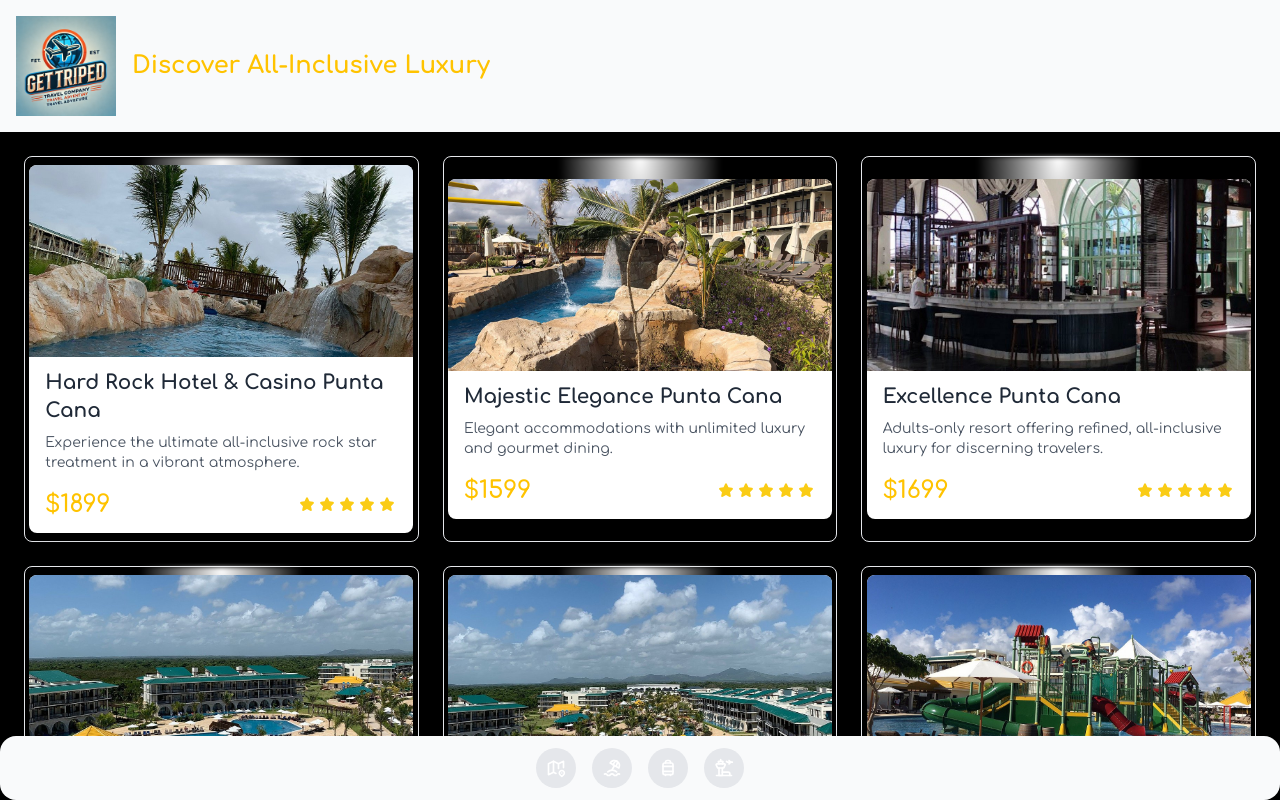
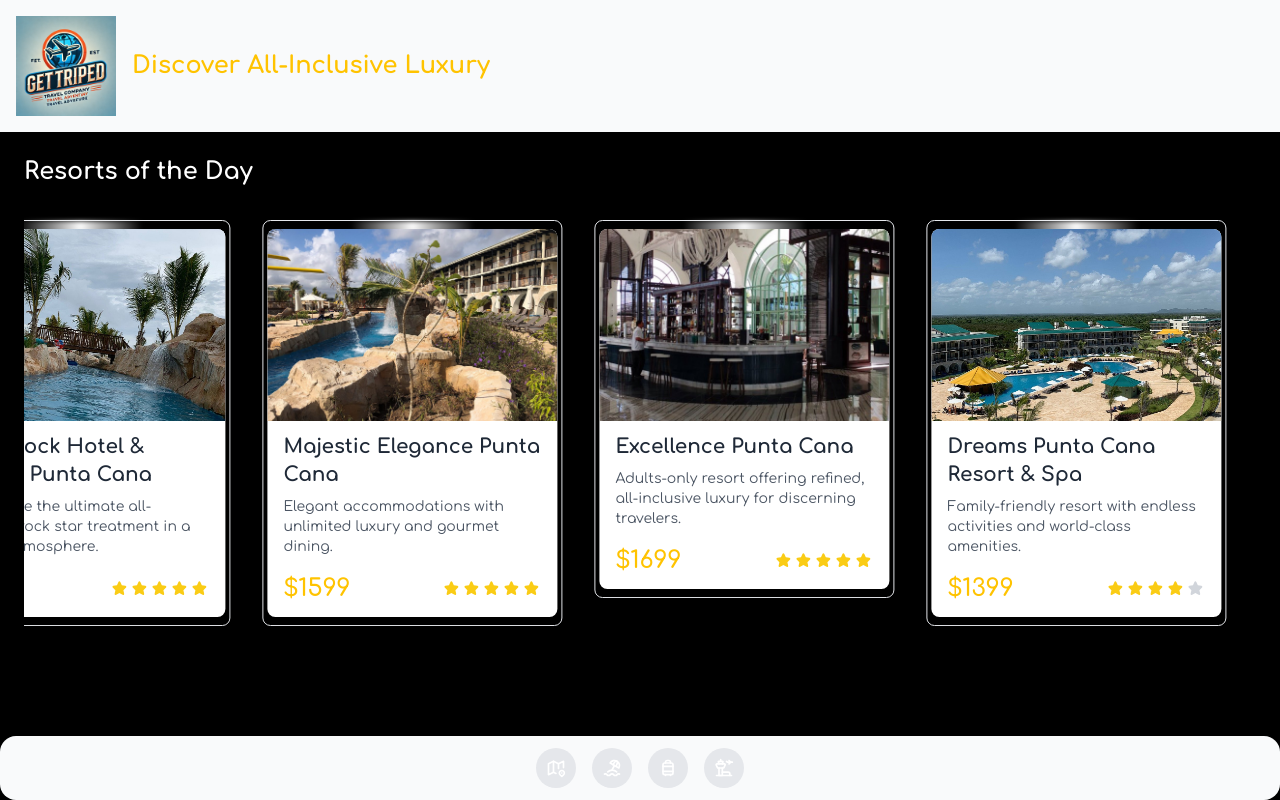
Before and after one commit to LegendairyDude/get-triped, a Next.js app: page / in a window 1280 px wide. Shown: the top 800 px of the page. Built offline with nearby package versions, Linux system fonts and the light colour scheme.

Commit message:
built resort carousel to showcase resorts as desired. neeeds refinement on the infintie loop

```diff
--- a/src/app/page.tsx
+++ b/src/app/page.tsx
@@ -2,11 +2,10 @@
 "use client";
 
 import { Header } from "@/components/Header";
-import { TravelPackageCard } from "@/components/TravelPackageCard";
-import { HoverBorderGradient } from "@/components/hover-border-gradient";
 import { FloatingDock } from "@/components/floating-dock";
 import { Footer } from "@/components/Footer";
-import { resorts } from "@/data/resorts"; // Your 12 resort objects
+import { ResortCarousel } from "@/components/ResortCarousel";
+import { resorts } from "@/data/resorts"; // Your array of resort objects
 import {
   IconMap2,
   IconBeach,
@@ -48,14 +47,11 @@
       {/* Header */}
       <Header />
 
-      {/* Main Content: Grid of Resort Cards */}
-      <main className="flex-1 container mx-auto p-6 grid grid-cols-1 sm:grid-cols-2 md:grid-cols-3 gap-6">
-        {resorts.map((resort, index) => (
-          <HoverBorderGradient key={index} duration={1} containerClassName="w-full">
-            <TravelPackageCard packageData={resort} />
-          </HoverBorderGradient>
-        ))}
-      </main>
+      {/* "Resorts of the Day" Carousel */}
+      <section className="container mx-auto p-6">
+        <h2 className="text-2xl font-bold mb-4">Resorts of the Day</h2>
+        <ResortCarousel resorts={resorts.slice(0, 5)} />
+      </section>
 
       {/* Floating Dock Navbar (fixed at bottom) */}
       <FloatingDock
--- a/src/components/hover-border-gradient.jsx
+++ b/src/components/HoverBorderGradient.jsx
@@ -7,22 +7,22 @@
   children,
   containerClassName,
   className,
-  as: Tag = "div",
+  as: Tag = motion.div, // default to a motion div so we can use whileHover
   duration = 1,
   clockwise = true,
   ...props
 }) {
   const [hovered, setHovered] = useState(false);
-  // Use a static direction for the border effect
+  // Using a static direction for a static border when not hovered
   const direction = "TOP";
 
   const movingMap = {
-    TOP: "radial-gradient(20.7% 50% at 50% 0%, hsl(0, 0%, 100%) 0%, rgba(255, 255, 255, 0) 100%)",
-    LEFT: "radial-gradient(16.6% 43.1% at 0% 50%, hsl(0, 0%, 100%) 0%, rgba(255, 255, 255, 0) 100%)",
+    TOP: "radial-gradient(20.7% 50% at 50% 0%, hsl(0, 0%, 100%) 0%, rgba(255,255,255,0) 100%)",
+    LEFT: "radial-gradient(16.6% 43.1% at 0% 50%, hsl(0, 0%, 100%) 0%, rgba(255,255,255,0) 100%)",
     BOTTOM:
-      "radial-gradient(20.7% 50% at 50% 100%, hsl(0, 0%, 100%) 0%, rgba(255, 255, 255, 0) 100%)",
+      "radial-gradient(20.7% 50% at 50% 100%, hsl(0,0%,100%) 0%, rgba(255,255,255,0) 100%)",
     RIGHT:
-      "radial-gradient(16.2% 41.2% at 100% 50%, hsl(0, 0%, 100%) 0%, rgba(255, 255, 255, 0) 100%)",
+      "radial-gradient(16.2% 41.2% at 100% 50%, hsl(0,0%,100%) 0%, rgba(255,255,255,0) 100%)",
   };
 
   // Pink highlight gradient for hover
@@ -33,14 +33,14 @@
     <Tag
       onMouseEnter={() => setHovered(true)}
       onMouseLeave={() => setHovered(false)}
+      whileHover={{ scale: 1.05 }} // expand effect on hover
       className={cn(
-        // Use reduced horizontal padding: py-2 for vertical, px-1 for horizontal.
-        "relative flex rounded-lg border bg-transparent transition duration-500 items-center justify-center py-2 px-1 w-fit",
+        // Use fixed padding so the border gap is consistent
+        "relative flex rounded-lg border bg-transparent transition duration-500 items-center justify-center py-[8px] px-[4px] w-fit",
         containerClassName
       )}
       {...props}
     >
-      {/* Render children normally */}
       <div className={cn("z-10", className)}>{children}</div>
       <motion.div
         className="absolute inset-0 z-0 rounded-[inherit] overflow-hidden"
@@ -57,7 +57,6 @@
         }}
         transition={{ ease: "linear", duration: duration }}
       />
-      {/* Adjust inner overlay inset to be tighter on the sides */}
       <div className="absolute inset-y-[2px] inset-x-[1px] z-10 pointer-events-none rounded-[inherit]" />
     </Tag>
   );
--- /dev/null
+++ b/src/components/ResortCarousel.jsx
@@ -0,0 +1,66 @@
+"use client";
+import React, { useRef, useEffect, useState } from "react";
+import { motion, useMotionValue, useAnimationFrame } from "framer-motion";
+import { TravelPackageCard } from "@/components/TravelPackageCard";
+import { HoverBorderGradient } from "@/components/HoverBorderGradient";
+
+export function ResortCarousel({ resorts, speed = 20 }) {
+  // Duplicate the items so one complete set follows the other.
+  const carouselItems = [...resorts, ...resorts];
+  const containerRef = useRef(null);
+  const x = useMotionValue(0);
+  const [setWidth, setSetWidth] = useState(0);
+  const [isPaused, setIsPaused] = useState(false);
+
+  // This ref holds the current scroll speed (in pixels per second)
+  const currentSpeed = useRef(speed);
+
+  // Measure the width of one set of items (half the total scrollable width)
+  useEffect(() => {
+    if (containerRef.current) {
+      setSetWidth(containerRef.current.scrollWidth / 2);
+    }
+  }, [carouselItems]);
+
+  // Update x every frame with gradual deceleration/acceleration
+  useAnimationFrame((t, delta) => {
+    // delta is in ms.
+    if (isPaused) {
+      // Gradually reduce currentSpeed down to 0
+      currentSpeed.current = Math.max(currentSpeed.current * 0.95, 0);
+    } else {
+      // Gradually accelerate currentSpeed back to full speed
+      currentSpeed.current =
+        currentSpeed.current + (speed - currentSpeed.current) * 0.1;
+    }
+
+    // Calculate movement for this frame.
+    const moveBy = (currentSpeed.current * delta) / 1000;
+    const newX = x.get() - moveBy;
+    if (newX <= -setWidth) {
+      x.set(newX + setWidth);
+    } else {
+      x.set(newX);
+    }
+  });
+
+  return (
+    <div className="overflow-hidden relative w-full py-4">
+      <motion.div ref={containerRef} className="flex" style={{ x }}>
+        {carouselItems.map((resort, index) => (
+          <div
+            key={index}
+            className="min-w-[300px] mx-4"
+            // Only pause when mouse is directly over the card.
+            onMouseEnter={() => setIsPaused(true)}
+            onMouseLeave={() => setIsPaused(false)}
+          >
+            <HoverBorderGradient duration={1} containerClassName="w-full">
+              <TravelPackageCard packageData={resort} />
+            </HoverBorderGradient>
+          </div>
+        ))}
+      </motion.div>
+    </div>
+  );
+}
```
